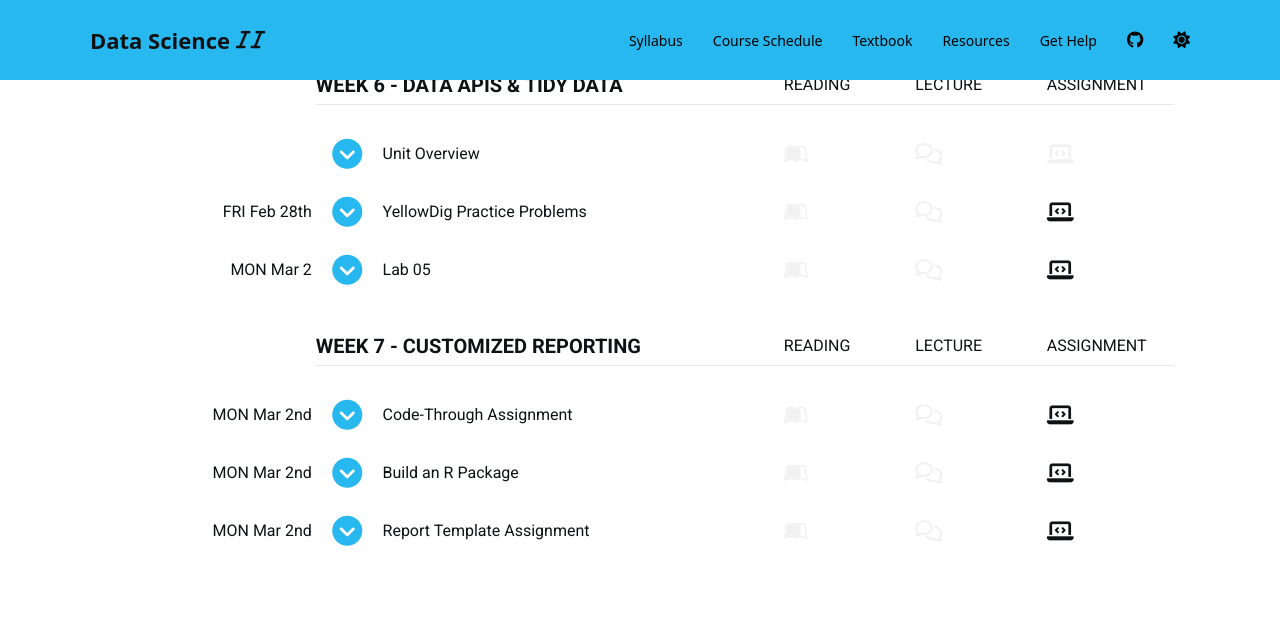
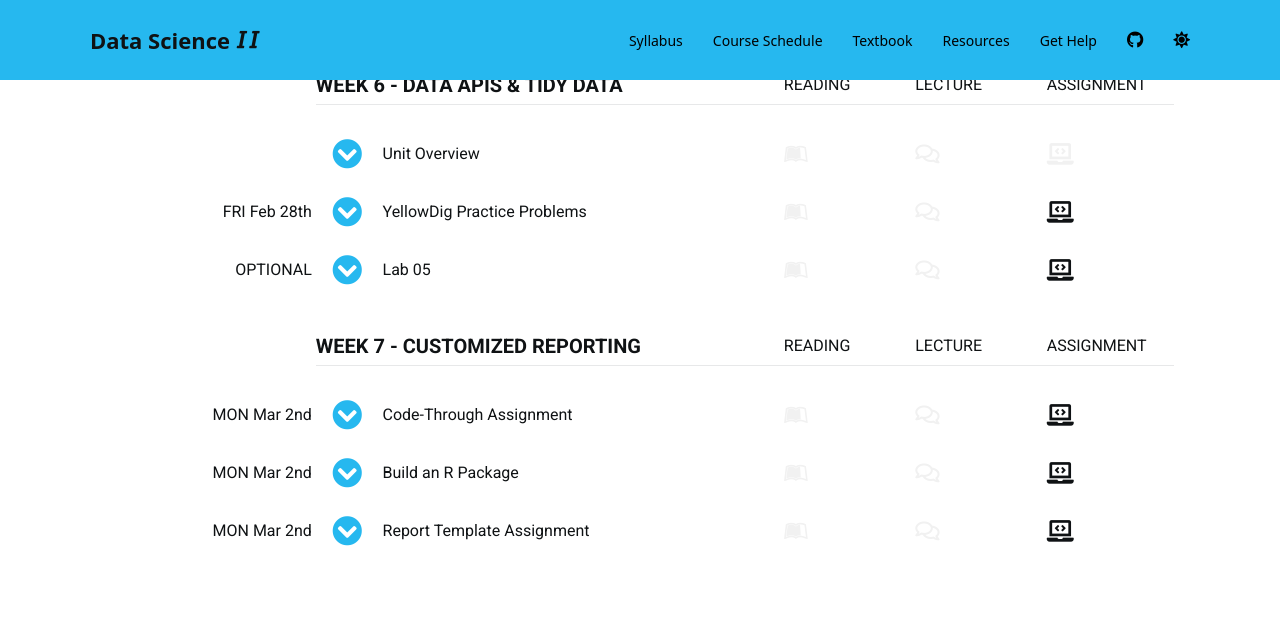
Before and after one commit to DS4PS/cpp-527-spr-2020, a Jekyll site: the page built from schedule.md, in a window 1280 px wide and 900 px high, scrolled down 1747 px. Shown: the top 635 px of the window. Built offline with Jekyll 4.4.1, drawn with Linux system fonts in a browser that asks for light colours; nearby versions of some CDN libraries; a script bundle is joined from its source files by our own code; library files that are not in the unit come from our copies; a style sheet for code colours, icons or effects is not loaded.

Commit message:
Update schedule.md

```diff
--- a/schedule.md
+++ b/schedule.md
@@ -1139,7 +1136,7 @@ Which pattern would you use to match all state names with a W, no matter if the
 
 
 
-*** { @unit = "MON Mar 2", @title = "Lab 05", @assignment, @foldout  }
+*** { @unit = "OPTIONAL", @title = "Lab 05", @assignment, @foldout  }
 
 <br>
 
```
Also changed, not shown: other parts of schedule.md (+0 -3 lines).
